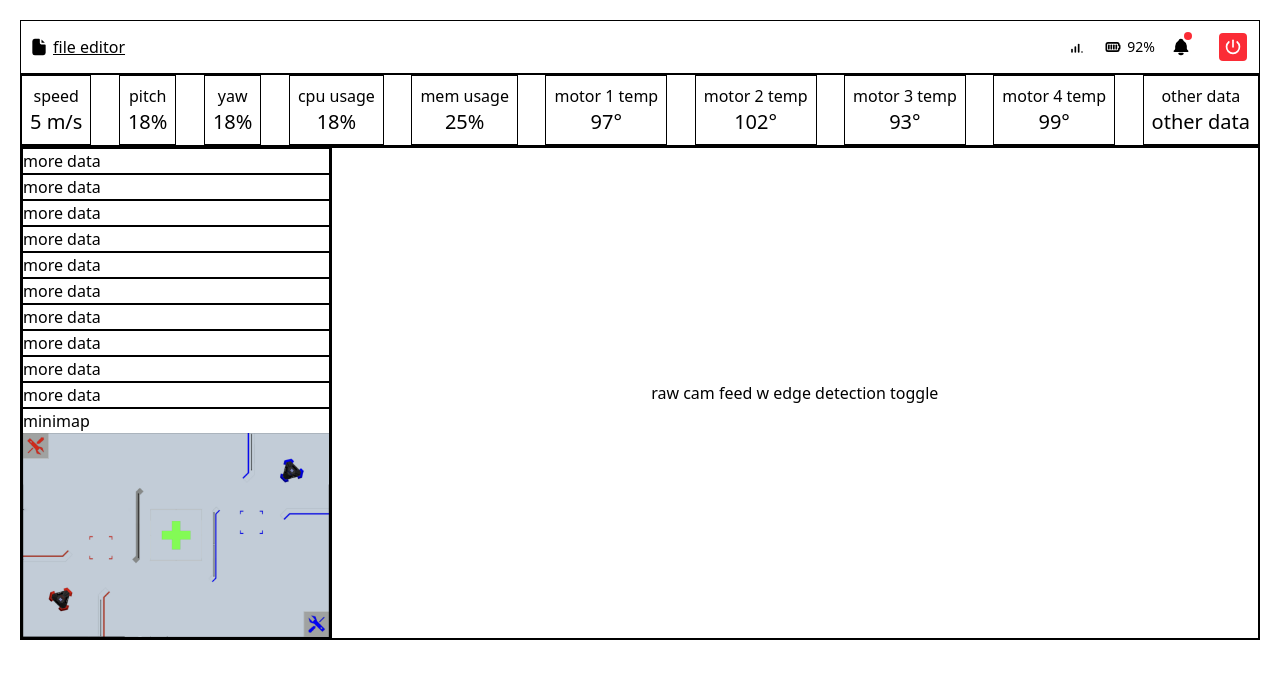
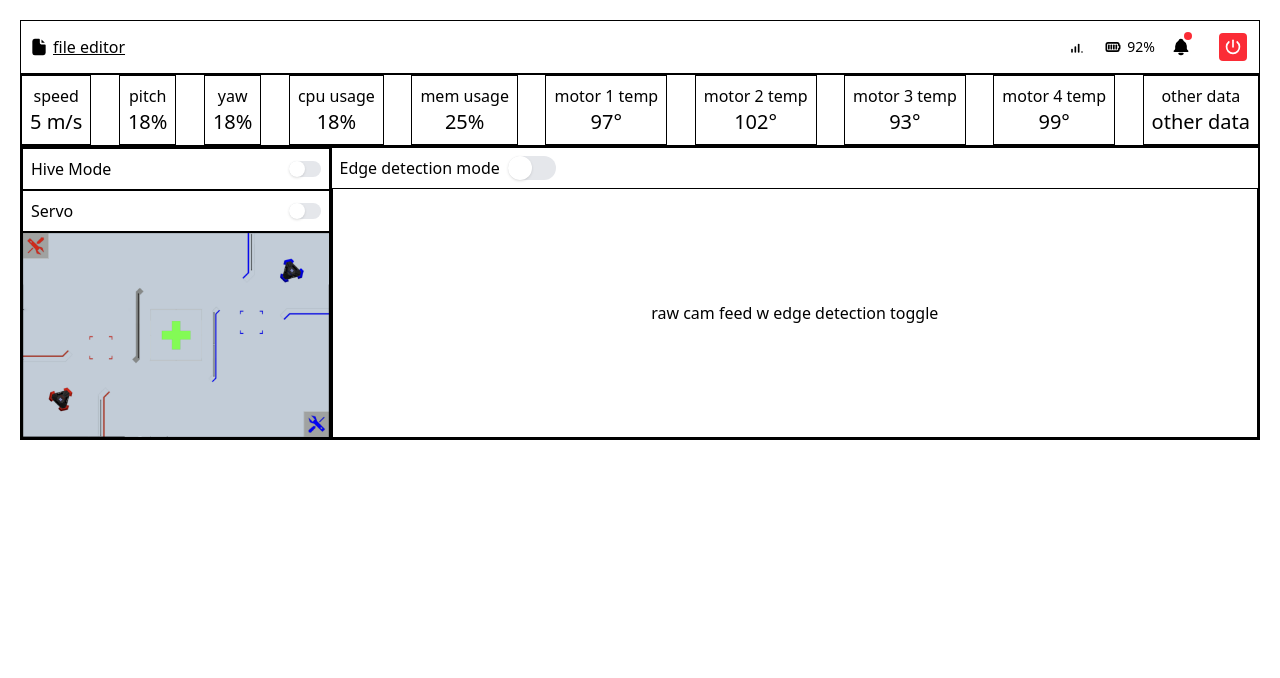
Before and after one commit to CU-Robotics/waggle, a React (Vite) app in the folder client/: page / in a window 1280 px wide. Shown: the top 678 px of the page. Built offline with nearby package versions, Linux system fonts and the light colour scheme.

Commit message:
Add Toggle component and update App

```diff
--- a/client/src/App.tsx
+++ b/client/src/App.tsx
@@ -2,20 +2,21 @@ import { IconFileFilled, IconPower } from "@tabler/icons-react";
 import BatteryStatus from "./components/BatteryStatus";
 import SignalStatus from "./components/SignalStatus";
 import Notifications from "./components/Notifications";
+import Toggle from "./components/Toggle";
 import gameField from "./assets/game_field.png";
 
 // all constants up here will be api data at some point
 const data = [
-  { name: "speed", value: "5 m/s" },
-  { name: "pitch", value: "18%" },
-  { name: "yaw", value: "18%" },
-  { name: "cpu usage", value: "18%" },
-  { name: "mem usage", value: "25%" },
-  { name: "motor 1 temp", value: "97°" },
-  { name: "motor 2 temp", value: "102°" },
-  { name: "motor 3 temp", value: "93°" },
-  { name: "motor 4 temp", value: "99°" },
-  { name: "other data", value: "other data" },
+  { name: "speed", value: "5 m/s", key: 1 },
+  { name: "pitch", value: "18%", key: 2 },
+  { name: "yaw", value: "18%", key: 3 },
+  { name: "cpu usage", value: "18%", key: 4 },
+  { name: "mem usage", value: "25%", key: 5 },
+  { name: "motor 1 temp", value: "97°", key: 6 },
+  { name: "motor 2 temp", value: "102°", key: 7 },
+  { name: "motor 3 temp", value: "93°", key: 8 },
+  { name: "motor 4 temp", value: "99°", key: 9 },
+  { name: "other data", value: "other data", key: 10 },
 ];
 
 const signnalStrength: number = 75;
@@ -53,6 +54,7 @@ function App() {
             <div
               className="border flex flex-col items-center p-2"
               onClick={() => console.log(item.name)}
+              key={item.key}
             >
               <p>{item.name}</p>
               <p className="text-xl">{item.value}</p>
@@ -62,23 +64,26 @@ function App() {
         {/* <!-- ! main view camera feed --> */}
         <div className="flex border">
           <div className="border w-1/4">
-            <div className="border">more data</div>
-            <div className="border">more data</div>
-            <div className="border">more data</div>
-            <div className="border">more data</div>
-            <div className="border">more data</div>
-            <div className="border">more data</div>
-            <div className="border">more data</div>
-            <div className="border">more data</div>
-            <div className="border">more data</div>
-            <div className="border">more data</div>
+            <div className="border flex justify-between items-center p-2">
+              <p>Hive Mode</p>
+              <Toggle size="small" />
+            </div>
+            <div className="border flex justify-between items-center p-2">
+              <p>Servo</p>
+              <Toggle size="small" />
+            </div>
             <div className="border">
-              minimap
               <img src={gameField} alt="" />
             </div>
           </div>
-          <div className="border w-3/4 flex justify-center items-center">
-            raw cam feed w edge detection toggle
+          <div className="border w-3/4 flex flex-col">
+            <div className="flex gap-2 p-2">
+              <p>Edge detection mode</p>
+              <Toggle />
+            </div>
+            <div className="flex items-center justify-center h-full border">
+              <p>raw cam feed w edge detection toggle</p>
+            </div>
           </div>
         </div>
       </div>
--- /dev/null
+++ b/client/src/components/Toggle.tsx
@@ -0,0 +1,69 @@
+import { useState } from "react";
+
+export default function Toggle({
+  defaultChecked = false,
+  onChange = (checked: boolean) => {
+    console.log(checked);
+  },
+  size = "normal",
+  disabled = false,
+}) {
+  const [isChecked, setIsChecked] = useState(defaultChecked);
+
+  const handleClick = () => {
+    if (!disabled) {
+      const newValue = !isChecked;
+      setIsChecked(newValue);
+      onChange(newValue);
+    }
+  };
+
+  // Determine sizes based on the size prop
+  const getSize = () => {
+    switch (size) {
+      case "small":
+        return {
+          track: "w-8 h-4",
+          thumb: "w-4 h-4",
+          translate: "translate-x-4",
+        };
+      case "large":
+        return {
+          track: "w-16 h-8",
+          thumb: "w-8 h-8",
+          translate: "translate-x-8",
+        };
+      default:
+        return {
+          track: "w-12 h-6",
+          thumb: "w-6 h-6",
+          translate: "translate-x-6",
+        };
+    }
+  };
+
+  const sizes = getSize();
+
+  return (
+    <div
+      onClick={handleClick}
+      className={`
+        relative inline-flex items-center shrink-0 cursor-pointer
+        rounded-full transition-colors duration-200 ease-in-out
+        ${sizes.track}
+        ${isChecked ? "bg-green-500" : "bg-gray-200"}
+        ${disabled ? "opacity-50 cursor-not-allowed" : ""}
+      `}
+    >
+      <span
+        className={`
+          absolute left-0 inline-block
+          bg-white rounded-full shadow transform
+          transition-transform duration-200 ease-in-out
+          ${sizes.thumb}
+          ${isChecked ? sizes.translate : "translate-x-0"}
+        `}
+      />
+    </div>
+  );
+}
```
